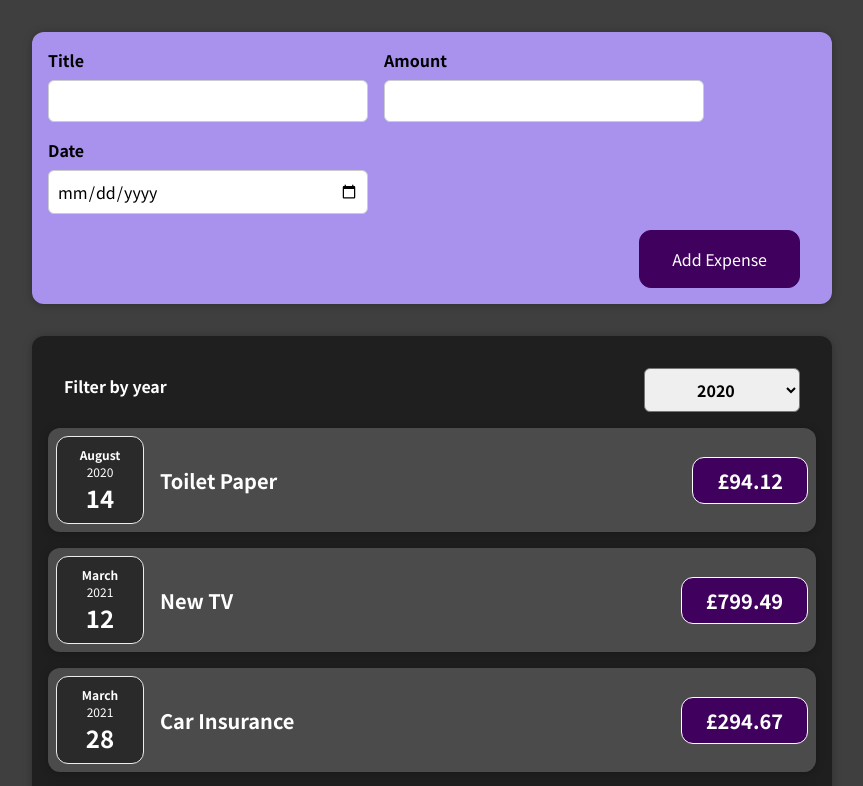
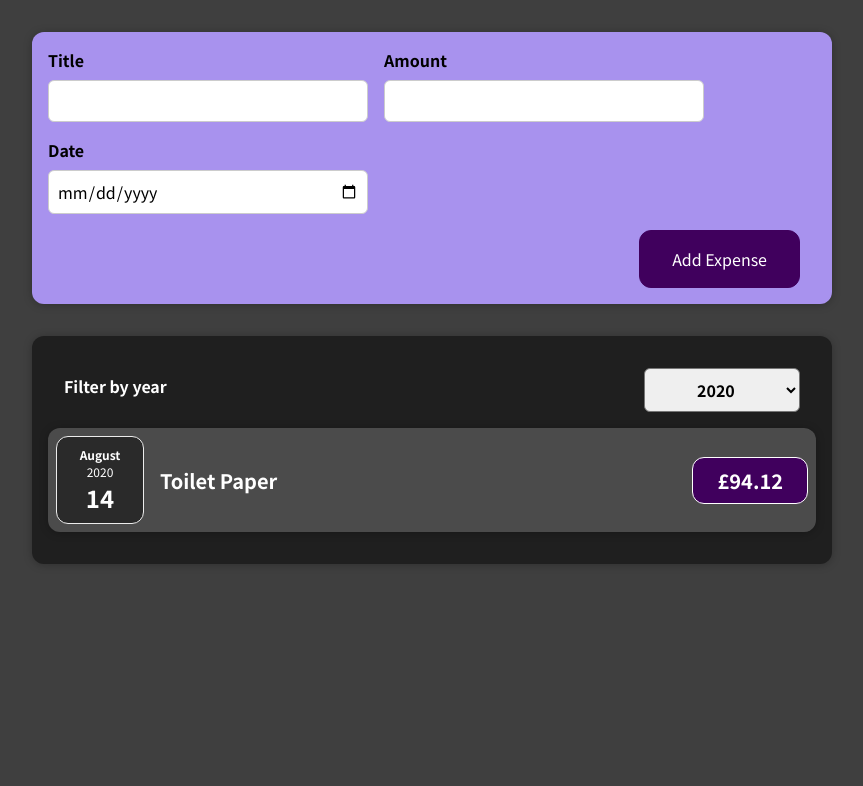
Before and after one commit to jbritttt/React-Expense-Tracker, a React (Create React App) app: page / in a window 1280 px wide. Shown: the top 786 px of the page, without its empty margins (208-1071 px from the left). Built offline with nearby package versions, Linux system fonts and the light colour scheme.

Commit message:
added functionality for dropdown filter

```diff
--- a/src/components/Expenses/Expenses.js
+++ b/src/components/Expenses/Expenses.js
@@ -12,6 +12,11 @@
     setFilteredYear(selectedYear);
   };
 
+  const filteredExpenses = props.items.filter(expense => {
+return expense.date.getFullYear().toString() === filteredYear
+
+  })
+
   return (
     <div>
       <Card className="expenses">
@@ -19,7 +24,7 @@
           selected={filteredYear}
           onChangeFilter={filterChangeHandler}
         />
-        {props.items.map((expense) => (
+        {filteredExpenses.map((expense) => (
           <ExpenseItem
           key={expense.id}
             title={expense.title}
```
